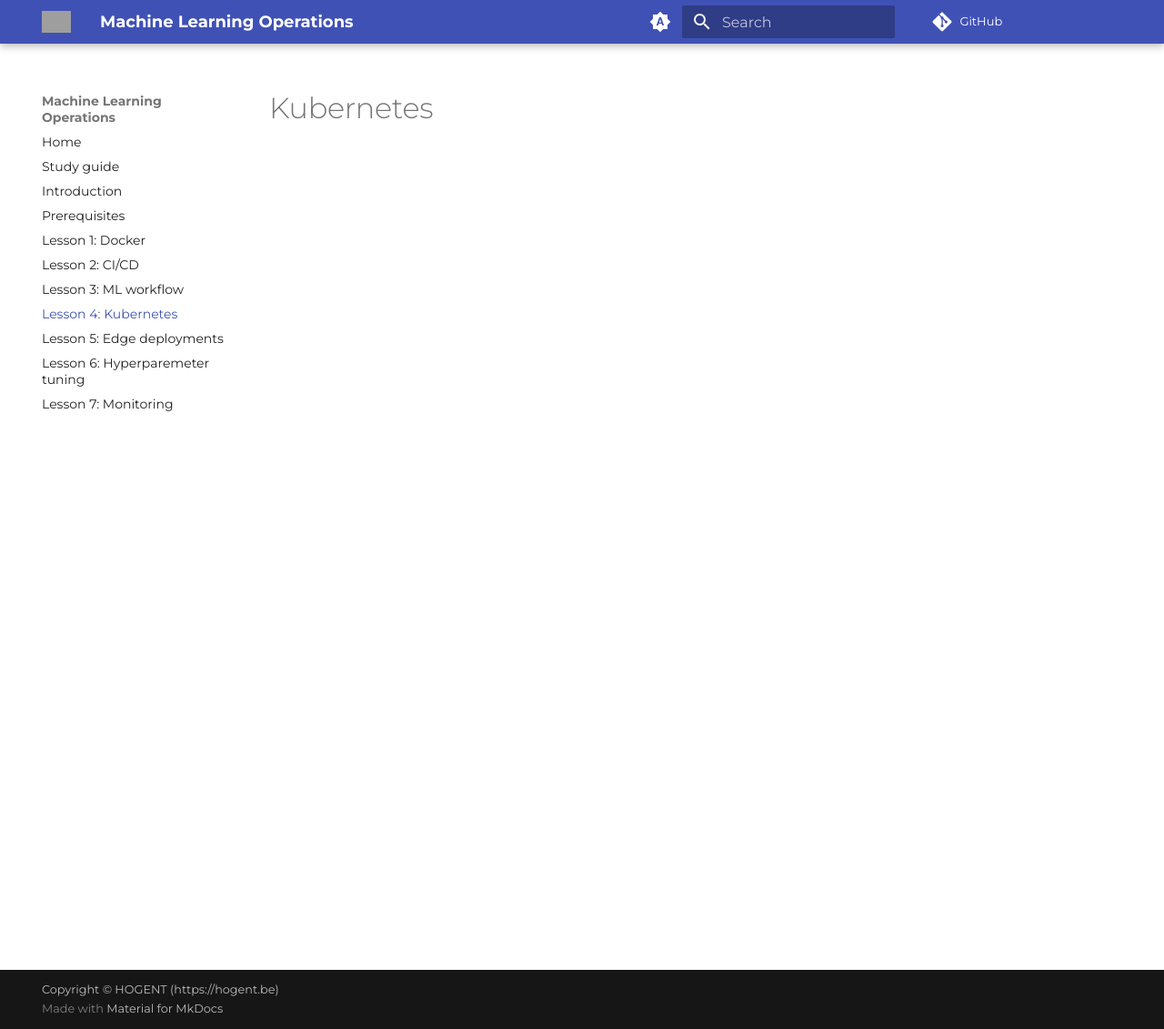
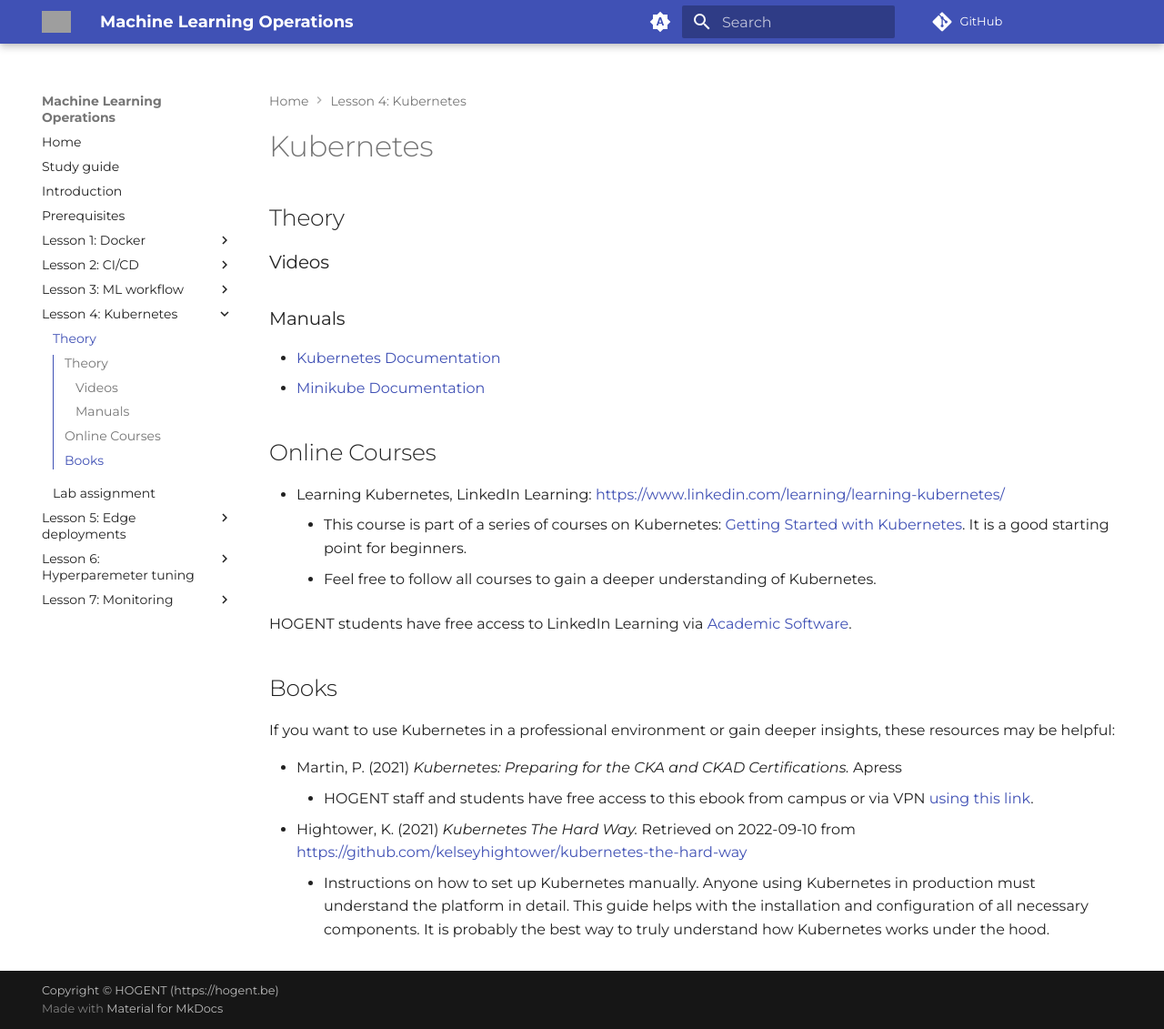
Before and after one commit to HOGENT-MLOps/mlops-slides, an MkDocs documentation site: the page built from docs/04-kubernetes.md, in a window 1280 px wide and 1131 px high. Shown: the whole window at 91% size. Built offline with MkDocs 1.6.1 and Material for MkDocs 9.7.7, drawn with Linux system fonts in a browser that asks for light colours; comment, search, counter and statistics services are not loaded; grey boxes are pictures that could not be loaded.

Commit message:
Copy Chamilo resources for k8s

```diff
--- a/docs/04-kubernetes.md
+++ b/docs/04-kubernetes.md
@@ -1 +1,28 @@
 # Kubernetes
+
+## Theory
+
+### Videos
+
+### Manuals
+
+* [Kubernetes Documentation](https://kubernetes.io/docs/home/)
+* [Minikube Documentation](https://minikube.sigs.k8s.io/docs/)
+
+## Online Courses
+
+* Learning Kubernetes, LinkedIn Learning:
+  [https://www.linkedin.com/learning/learning-kubernetes/](https://www.linkedin.com/learning/learning-kubernetes/welcome?autoplay=true&u=77666441)
+    * This course is part of a series of courses on Kubernetes: [Getting Started with Kubernetes](https://www.linkedin.com/learning/paths/getting-started-with-kubernetes). It is a good starting point for beginners.
+    * Feel free to follow all courses to gain a deeper understanding of Kubernetes.
+
+HOGENT students have free access to LinkedIn Learning via [Academic Software](http://academicsoftware.eu/).
+
+## Books
+
+If you want to use Kubernetes in a professional environment or gain deeper insights, these resources may be helpful:
+
+* Martin, P. (2021) _Kubernetes: Preparing for the CKA and CKAD Certifications._ Apress
+    * HOGENT staff and students have free access to this ebook from campus or via VPN [using this link](https://doi.org/10.1007/978-1-4842-6494-2).
+* Hightower, K. (2021) _Kubernetes The Hard Way._ Retrieved on 2022-09-10 from [https://github.com/kelseyhightower/kubernetes-the-hard-way](https://github.com/kelseyhightower/kubernetes-the-hard-way)
+    * Instructions on how to set up Kubernetes manually. Anyone using Kubernetes in production must understand the platform in detail. This guide helps with the installation and configuration of all necessary components. It is probably the best way to truly understand how Kubernetes works under the hood.
--- a/mkdocs.yml
+++ b/mkdocs.yml
@@ -7,13 +7,21 @@
   - Study guide: 00-study-guide.md
   - Introduction: 00-introduction.md
   - Prerequisites: 00-prerequisites.md
-  - "Lesson 1: Docker": 01-docker.md
-  - "Lesson 2: CI/CD": 02-ci-cd.md
-  - "Lesson 3: ML workflow": 03-ml-workflow.pdf
-  - "Lesson 4: Kubernetes": 04-kubernetes.md
-  - "Lesson 5: Edge deployments": 05-edge-deployments.md
-  - "Lesson 6: Hyperparemeter tuning": 06-hyperparameter-tuning.md
-  - "Lesson 7: Monitoring": 07-monitoring.md
+  - "Lesson 1: Docker":
+    - Theory: 01-docker.md
+  - "Lesson 2: CI/CD":
+    - Theory: 02-ci-cd.md
+  - "Lesson 3: ML workflow":
+    - Theory: 03-ml-workflow.pdf
+  - "Lesson 4: Kubernetes":
+    - Theory: 04-kubernetes.md
+    - Lab assignment: https://github.com/HOGENT-MLOps/mlops-labs/blob/main/assignments/04-kubernetes.md
+  - "Lesson 5: Edge deployments":
+    - Theory: 05-edge-deployments.md
+  - "Lesson 6: Hyperparemeter tuning":
+    - Theory: 06-hyperparameter-tuning.md
+  - "Lesson 7: Monitoring":
+    - Theory: 07-monitoring.md
 theme:
   name: material # https://squidfunk.github.io/mkdocs-material/setup/
   favicon: https://hogenttin.github.io/cdn/favicon/favicon.ico
```
